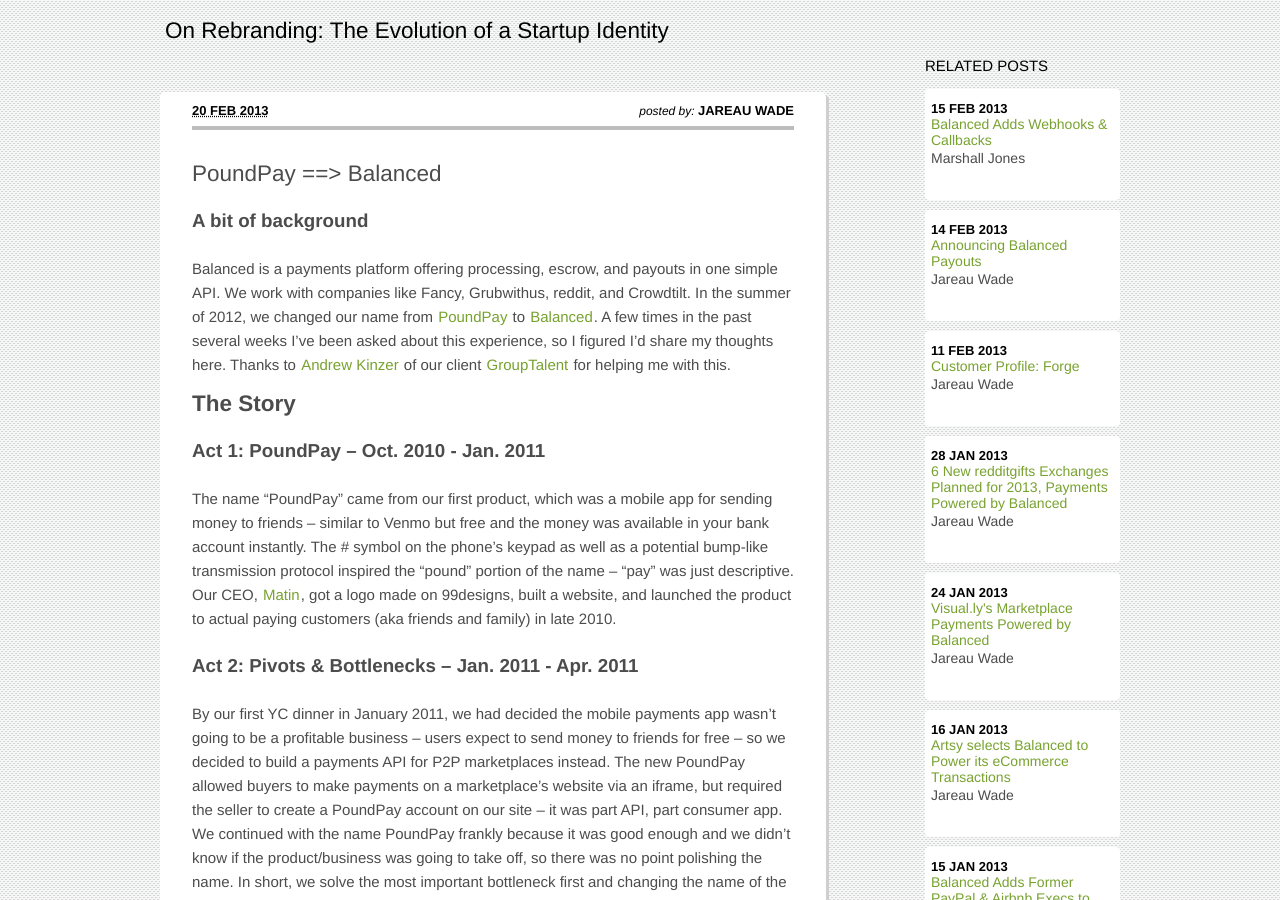
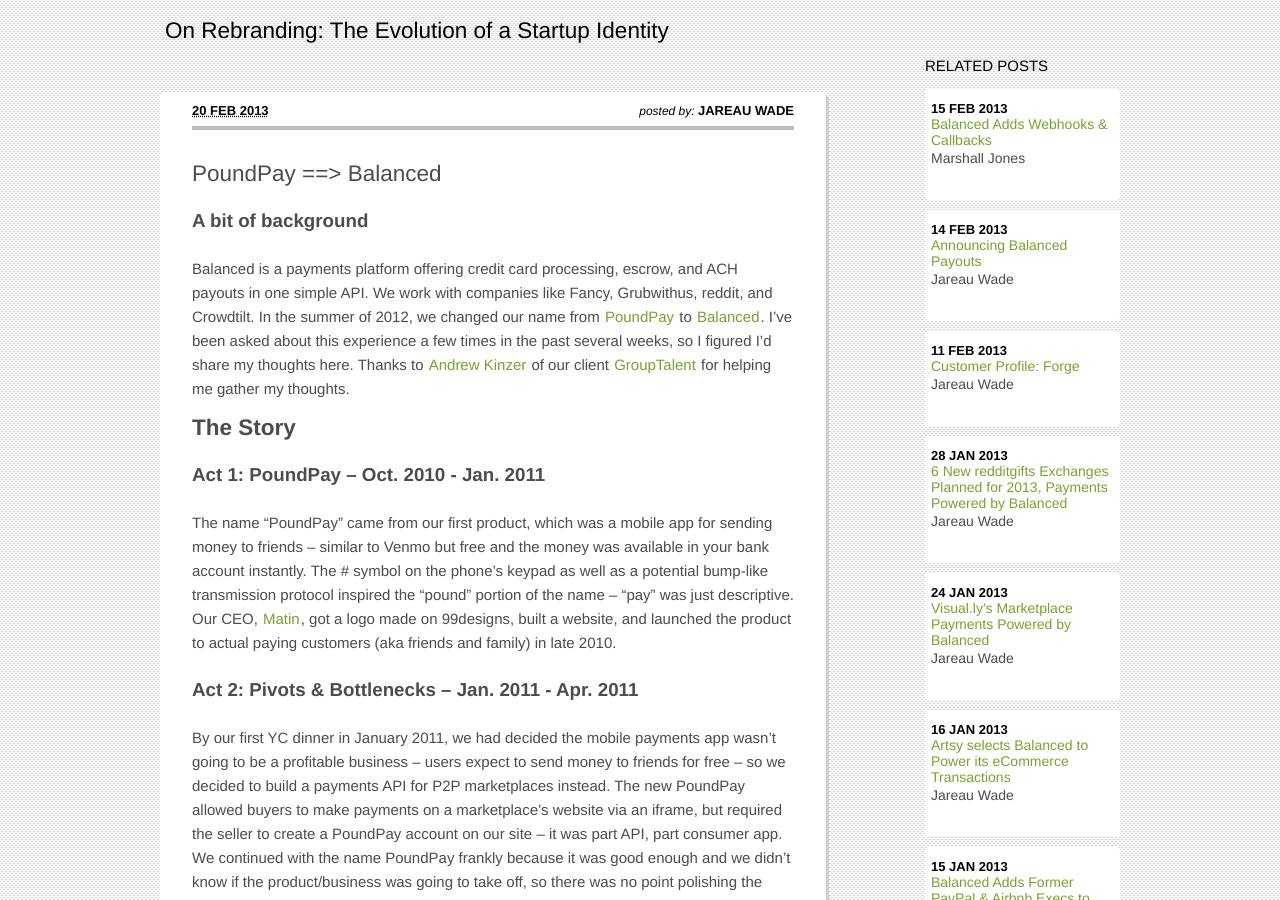
Before and after one commit to balanced/balanced.github.com, a Jekyll site: the page built from _posts/2013-02-20-rebranding-poundpay-balanced.md, in a window 1280 px wide and 900 px high, scrolled down 310 px. Built offline with Jekyll 4.4.1, drawn with Linux system fonts in a browser that asks for light colours; nearby versions of some CDN libraries; library files that are not in the unit come from our copies; Markdown is read by kramdown in place of the engine named in the settings; comment, search, counter and statistics services are not loaded.

Commit message:
Update _posts/2013-02-20-rebranding-poundpay-balanced.md

```diff
--- a/_posts/2013-02-20-rebranding-poundpay-balanced.md
+++ b/_posts/2013-02-20-rebranding-poundpay-balanced.md
@@ -11,7 +11,7 @@
 ## PoundPay ==> Balanced
 
 #### A bit of background
-Balanced is a payments platform offering processing, escrow, and payouts in one simple API. We work with companies like Fancy, Grubwithus, reddit, and Crowdtilt. In the summer of 2012, we changed our name from [PoundPay](https://www.poundpay.com/) to [Balanced](https://www.balancedpayments.com/). A few times in the past several weeks I've been asked about this experience, so I figured I'd share my thoughts here. Thanks to [Andrew Kinzer](https://twitter.com/superkinz) of our client [GroupTalent](https://grouptalent.com/main/employers/) for helping me with this.
+Balanced is a payments platform offering credit card processing, escrow, and ACH payouts in one simple API. We work with companies like Fancy, Grubwithus, reddit, and Crowdtilt. In the summer of 2012, we changed our name from [PoundPay](https://www.poundpay.com/) to [Balanced](https://www.balancedpayments.com/). I've been asked about this experience a few times in the past several weeks, so I figured I'd share my thoughts here. Thanks to [Andrew Kinzer](https://twitter.com/superkinz) of our client [GroupTalent](https://grouptalent.com/main/employers/) for helping me gather my thoughts.
 
 
 ### The Story
```
